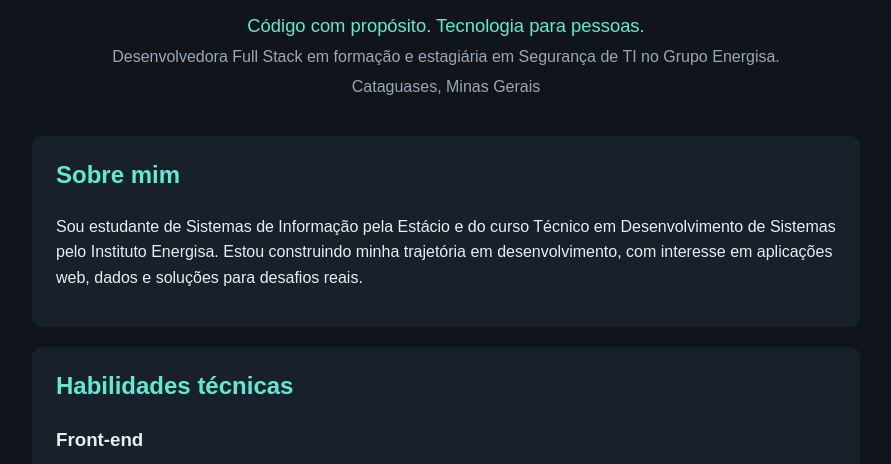
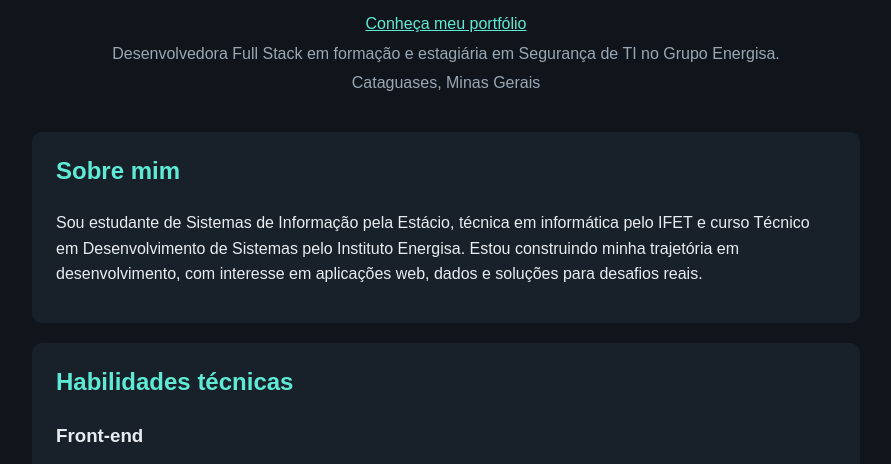
Before and after one commit to nicoly-rsousa/trabalho-Devops-portfolio, a website: page index.html in a window 1280 px wide. Shown: the part 281-745 px from the top of the page, without its empty margins (194-1085 px from the left). Drawn offline with Linux system fonts and the light colour scheme.

Commit message:
feat:adicionei-o-link-portifolio-index

```diff
--- a/index.html
+++ b/index.html
@@ -11,7 +11,7 @@
   <header class="hero">
     <img src="images/foto.jpg" alt="Retrato de Nicoly Rodrigues" width="160" height="160">
     <h1>Nicoly Rodrigues</h1>
-    <p class="subtitle">Código com propósito. Tecnologia para pessoas.</p>
+    <p><a href="https://meuportifolio-eta-three.vercel.app/" target="_blank" rel="noopener noreferrer">Conheça meu portfólio</a></p>
     <p>Desenvolvedora Full Stack em formação e estagiária em Segurança de TI no Grupo Energisa.</p>
     <p>Cataguases, Minas Gerais</p>
   </header>
@@ -19,7 +19,7 @@
   <main>
     <section id="about">
       <h2>Sobre mim</h2>
-      <p>Sou estudante de Sistemas de Informação pela Estácio e do curso Técnico em Desenvolvimento de Sistemas pelo Instituto Energisa. Estou construindo minha trajetória em desenvolvimento, com interesse em aplicações web, dados e soluções para desafios reais.</p>
+      <p>Sou estudante de Sistemas de Informação pela Estácio, técnica em informática pelo IFET e  curso Técnico em Desenvolvimento de Sistemas pelo Instituto Energisa. Estou construindo minha trajetória em desenvolvimento, com interesse em aplicações web, dados e soluções para desafios reais.</p>
     </section>
 
     <section id="skills">
```
